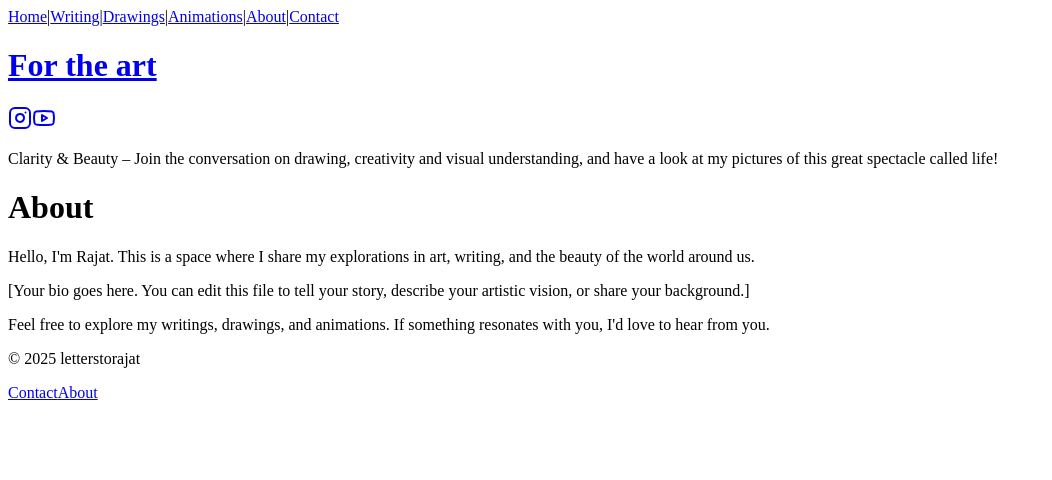
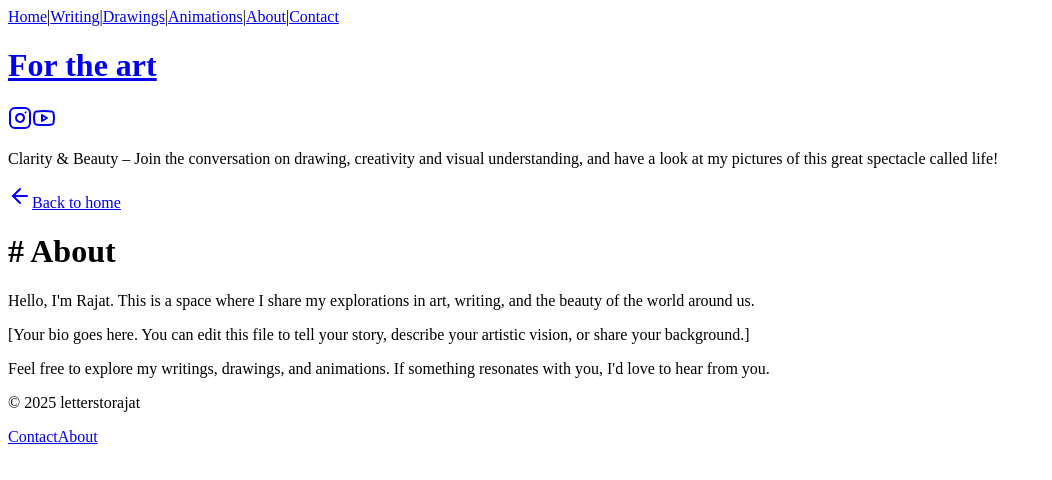
Before and after one commit to rajatmishra14/fortheart.in, a React (Vite) app in the folder client/: page /about in a window 1280 px wide. Shown: the top 480 px of the page, without its empty margins (0-1052 px from the left). Built offline with nearby package versions, Linux system fonts and the light colour scheme; a web font is replaced by a local one.

Commit message:
Fix About page runtime error - remove framer-motion

```diff
--- a/client/src/pages/About.tsx
+++ b/client/src/pages/About.tsx
@@ -1,29 +1,33 @@
-import { motion } from "framer-motion";
+import { Link } from "wouter";
+import { ArrowLeft } from "lucide-react";
 
 export default function About() {
     return (
-        <div className="max-w-2xl mx-auto px-6 py-12">
-            <motion.div
-                initial={{ opacity: 0, y: 20 }}
-                animate={{ opacity: 1, y: 0 }}
-                transition={{ duration: 0.5 }}
-            >
-                <h1 className="text-3xl font-serif mb-8">About</h1>
+        <div className="max-w-prose mx-auto px-6 py-12">
+            <Link href="/" data-testid="link-back">
+                <div className="flex items-center gap-2 text-sm opacity-70 hover-elevate inline-flex px-2 py-1 rounded-md transition-opacity mb-8">
+                    <ArrowLeft className="w-4 h-4" />
+                    <span>Back to home</span>
+                </div>
+            </Link>
 
-                <div className="prose prose-neutral dark:prose-invert">
-                    <p className="text-lg leading-relaxed opacity-80 mb-6">
+            <h1 className="text-3xl font-semibold mb-8" data-testid="heading-about">
+                # About
+            </h1>
+
+            <div className="space-y-6 leading-relaxed">
+                <p className="text-base">
                     Hello, I'm Rajat. This is a space where I share my explorations in art, writing, and the beauty of the world around us.
                 </p>
 
-                    <p className="leading-relaxed opacity-80 mb-6">
+                <p className="text-base">
                     [Your bio goes here. You can edit this file to tell your story, describe your artistic vision, or share your background.]
                 </p>
 
-                    <p className="leading-relaxed opacity-80">
+                <p className="text-base">
                     Feel free to explore my writings, drawings, and animations. If something resonates with you, I'd love to hear from you.
                 </p>
             </div>
-            </motion.div>
         </div>
     );
 }
```
Lines whose indentation alone changed are shown as unchanged.
